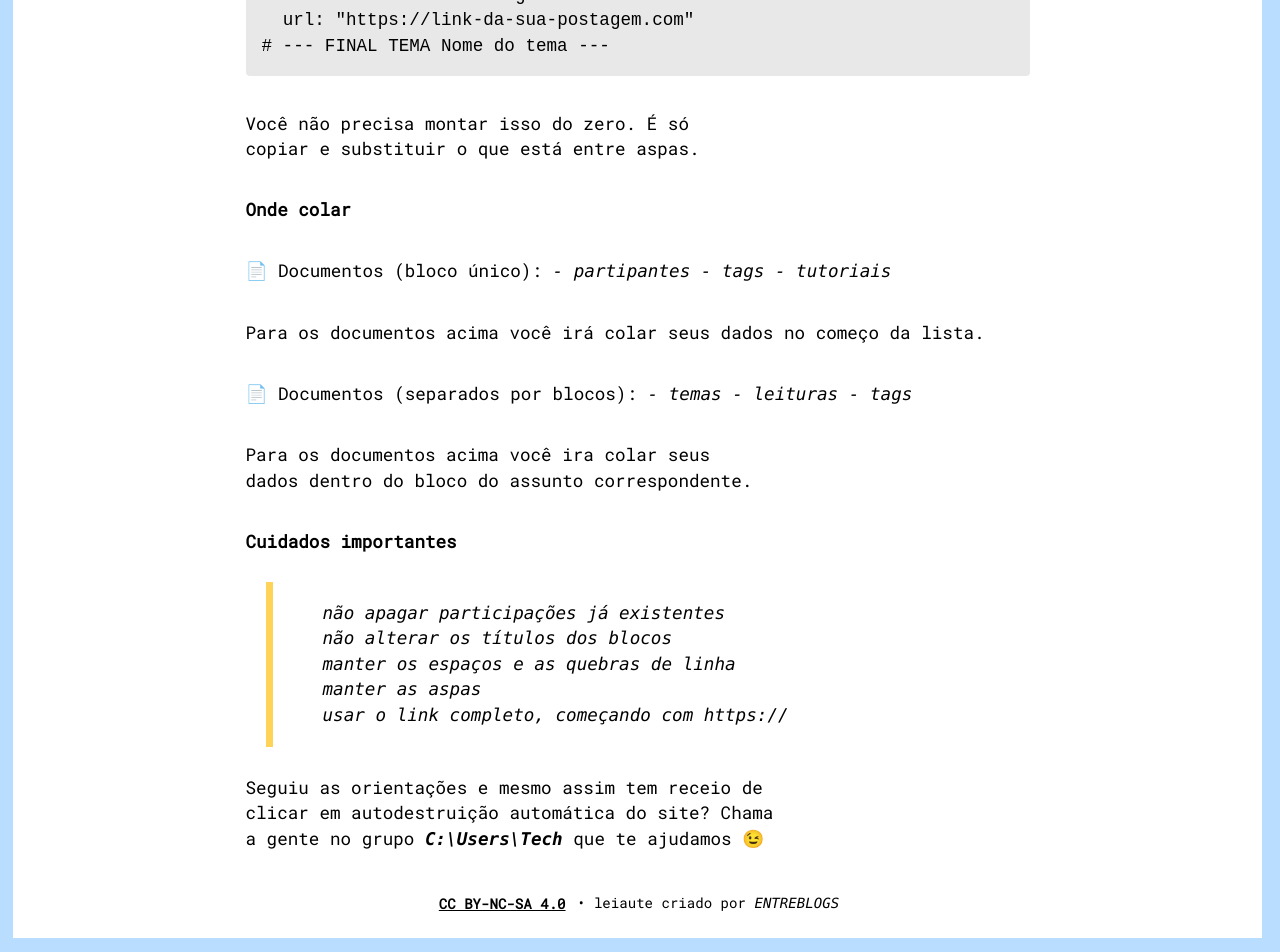
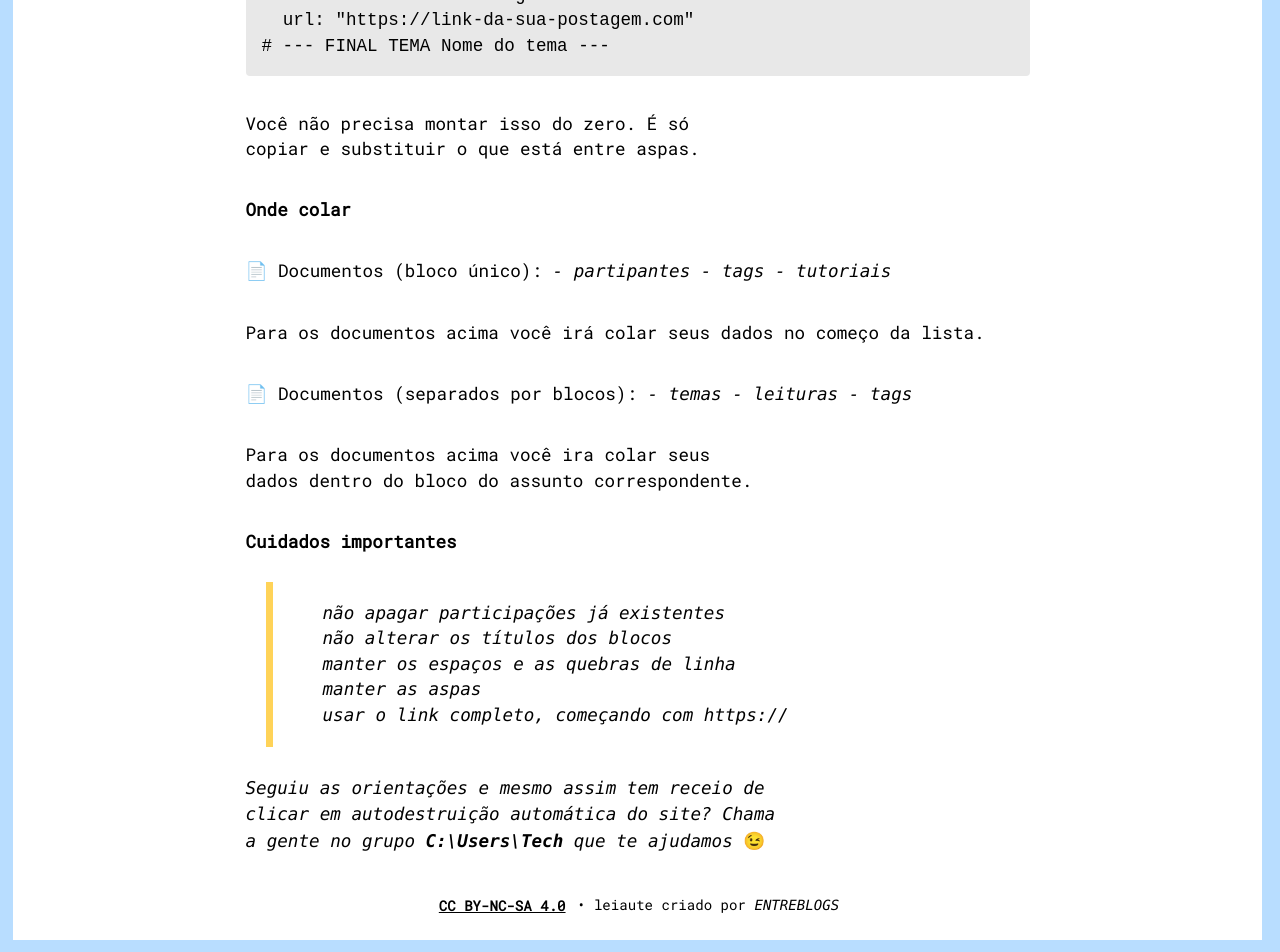
Before and after one commit to bamoretti/entreblogs, a Jekyll site: the page built from update-docs.md, in a window 1280 px wide. Shown: the part 1230-2182 px from the top of the page. Built offline with Jekyll 4.4.1, drawn with Linux system fonts in a browser that asks for light colours; comment, search, counter and statistics services are not loaded.

Commit message:
Update update-docs.md

```diff
--- a/update-docs.md
+++ b/update-docs.md
@@ -54,4 +54,4 @@ Para os documentos acima você ira colar seus dados dentro do bloco do assunto c
 - manter as aspas
 - usar o link completo, começando com https://
 
-Seguiu as orientações e mesmo assim tem receio de clicar em autodestruição automática do site? Chama a gente no grupo **_C:\Users\Tech_** que te ajudamos 😉
+_Seguiu as orientações e mesmo assim tem receio de clicar em autodestruição automática do site? Chama a gente no grupo **C:\Users\Tech** que te ajudamos_ 😉
```
